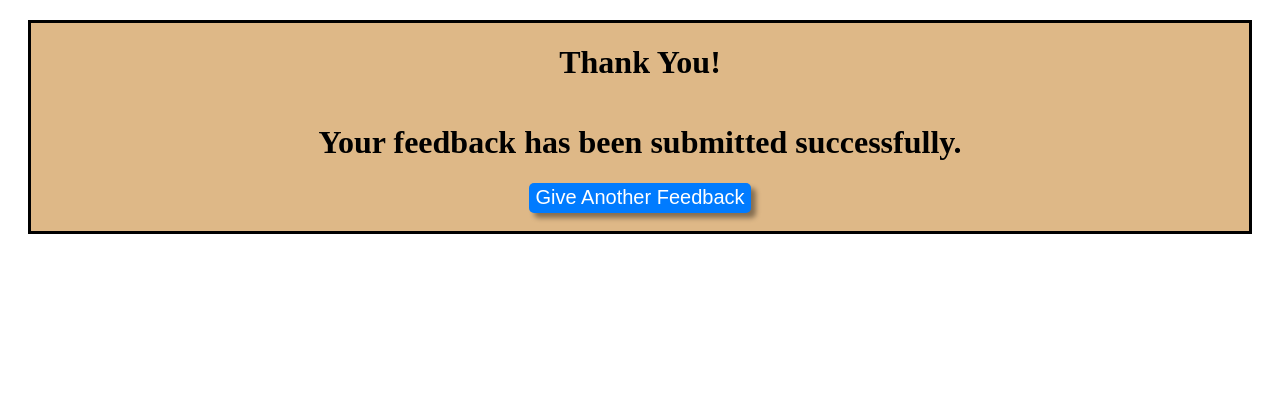
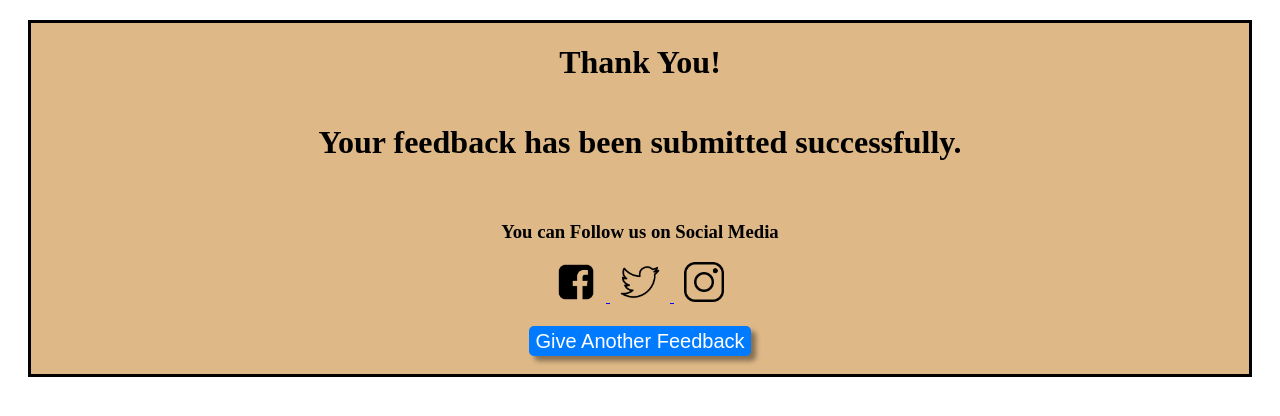
Before and after one commit to Pavantext/Feed-Back-Form, a Django app: template feedback/App/templates/thank_you.html in a window 1280 px wide. Shown: the top 416 px of the page. Run offline with Django 5.2, Linux system fonts and the light colour scheme; the template is opened without the code that fills it, so the values that code supplies are empty.

Commit message:
Added social media links

```diff
--- a/feedback/App/static/css/styles.css
+++ b/feedback/App/static/css/styles.css
@@ -122,3 +122,19 @@ input[type="radio"]:checked {
     box-shadow: 0px 2px 5px rgba(0, 0, 0, 0.2);
     transform: translateY(2px);
 }
+
+#social-media {
+    text-align: center;
+    margin: 20px 0;
+}
+
+#social-media .icon img {
+    width: 40px;
+    height: 40px;
+    margin: 0 10px;
+    transition: transform 0.2s ease;
+}
+
+#social-media .icon img:hover {
+    transform: scale(1,1.3);
+}
--- a/feedback/App/templates/thank_you.html
+++ b/feedback/App/templates/thank_you.html
@@ -11,6 +11,18 @@
     <div class="body-div">
         <h1 class="text-center mb-4">Thank You!</h1>
         <h1 class="text-center mb-4">Your feedback has been submitted successfully.</h1>
+        <div id="social-media">
+            <h3>You can Follow us on Social Media</h3>
+            <a href="https://www.facebook.com/statueofequality" class="icon">
+                <img src="{% static 'images/fb.png' %}" alt="Facebook">
+            </a>
+            <a href="https://twitter.com/StatueEquality" class="icon">
+                <img src="{% static 'images/twitter.png' %}" alt="Twitter">
+            </a>
+            <a href="https://www.instagram.com/statue_of_equality/" class="icon">
+                <img src="{% static 'images/insta.png' %}" alt="Instagram">
+            </a>
+        </div>
         <div class="text-center">
             <a href="\">
                 <button type="submit" class="btn">Give Another Feedback</button>
```
Also changed, not shown: feedback/App/static/images/fb.png (added), feedback/App/static/images/insta.png (added), feedback/App/static/images/twitter.png (added), feedback/db.sqlite3.
